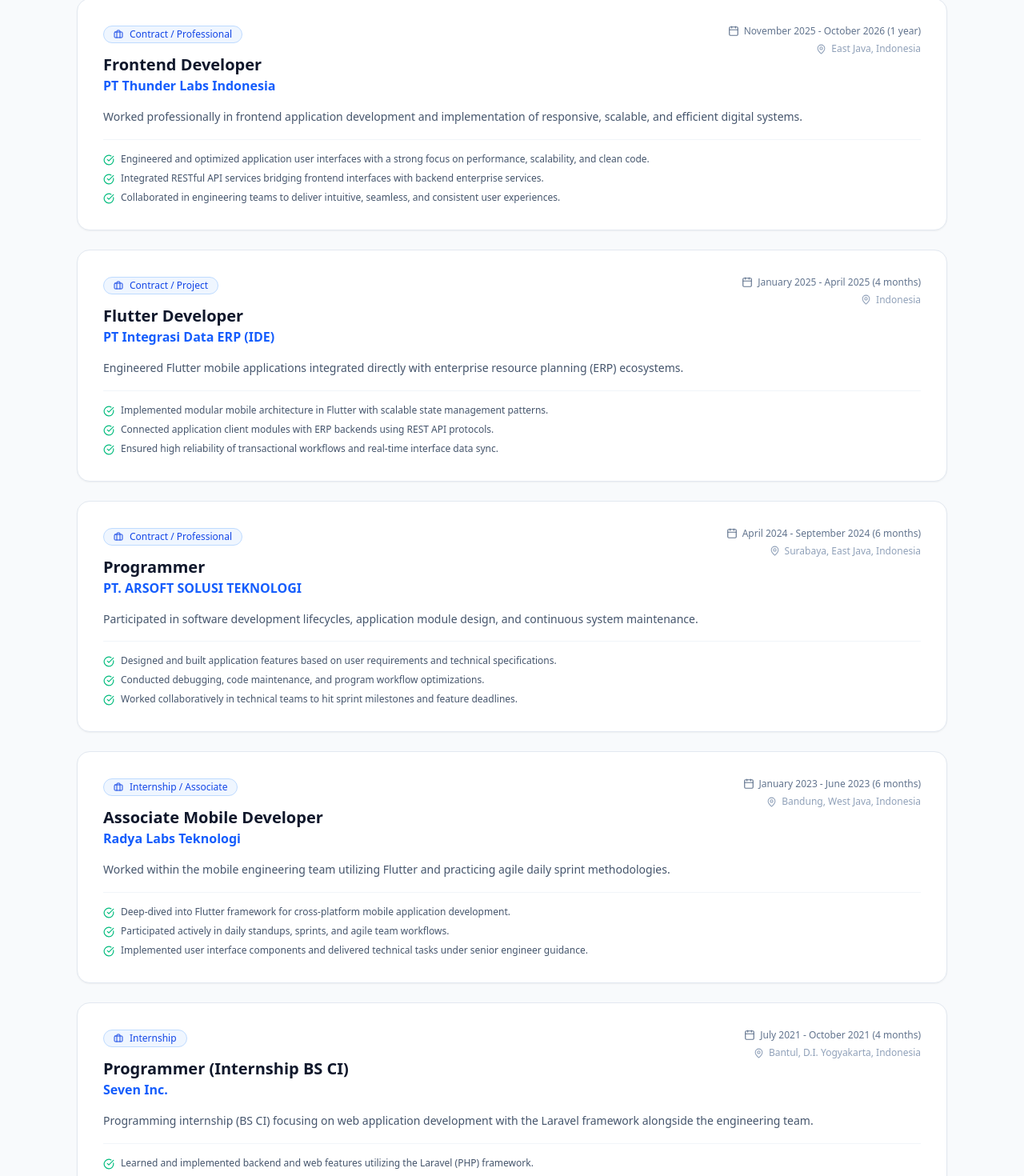
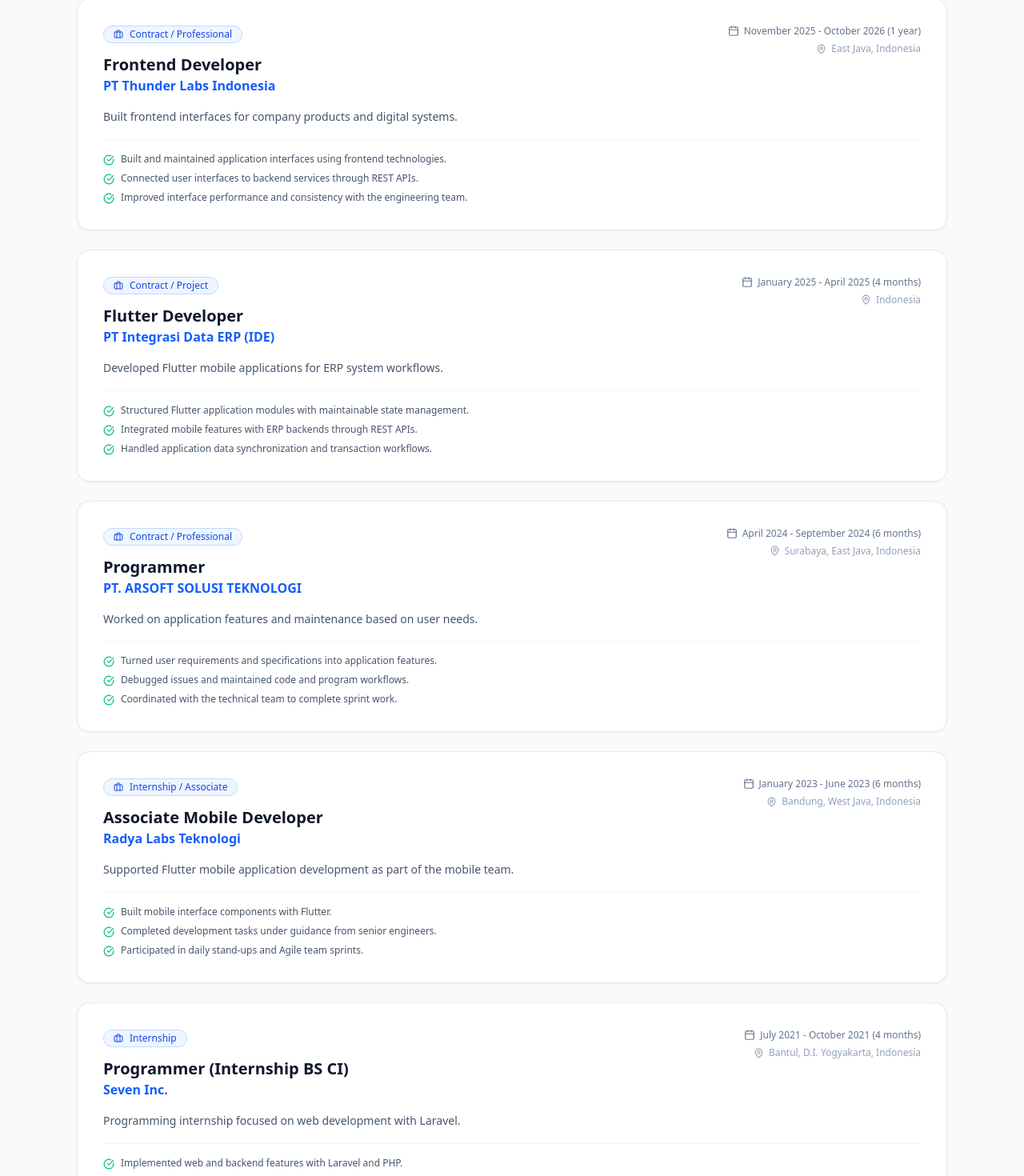
Before and after one commit to rezaoktaviansandyxx/my-portfolio, a Next.js app: page / in a window 1280 px wide. Shown: the part 3742-5212 px from the top of the page at 80% size. Built offline with nearby package versions, Linux system fonts and the light colour scheme; no server answers.

Commit message:
Update experience descriptions

```diff
--- a/src/data/experience.ts
+++ b/src/data/experience.ts
@@ -19,17 +19,17 @@ export const localizedExperienceData: LocalizedWorkExperience[] = [
     locationEn: "East Java, Indonesia",
     type: "Contract / Professional",
     typeEn: "Contract / Professional",
-    description: "Bekerja secara profesional dalam pengembangan antarmuka frontend aplikasi dan implementasi sistem digital yang responsif dan efisien.",
-    descriptionEn: "Worked professionally in frontend application development and implementation of responsive, scalable, and efficient digital systems.",
+    description: "Mengembangkan antarmuka frontend untuk produk dan sistem digital perusahaan.",
+    descriptionEn: "Built frontend interfaces for company products and digital systems.",
     responsibilities: [
-      "Mengembangkan dan mengoptimalkan antarmuka aplikasi dengan fokus pada performa, skalabilitas, dan clean code.",
-      "Mengintegrasikan layanan REST API antara antarmuka pengguna dan backend sistem.",
-      "Berkolaborasi dalam tim pengembang untuk memastikan pengalaman pengguna yang intuitif dan konsisten."
+      "Membangun dan merawat antarmuka aplikasi menggunakan teknologi frontend.",
+      "Menghubungkan antarmuka dengan layanan backend melalui REST API.",
+      "Menyempurnakan performa dan konsistensi antarmuka bersama tim pengembang."
     ],
     responsibilitiesEn: [
-      "Engineered and optimized application user interfaces with a strong focus on performance, scalability, and clean code.",
-      "Integrated RESTful API services bridging frontend interfaces with backend enterprise services.",
-      "Collaborated in engineering teams to deliver intuitive, seamless, and consistent user experiences."
+      "Built and maintained application interfaces using frontend technologies.",
+      "Connected user interfaces to backend services through REST APIs.",
+      "Improved interface performance and consistency with the engineering team."
     ]
   },
   {
@@ -41,17 +41,17 @@ export const localizedExperienceData: LocalizedWorkExperience[] = [
     locationEn: "Indonesia",
     type: "Contract / Project",
     typeEn: "Contract / Project",
-    description: "Mengembangkan aplikasi mobile berbasis Flutter yang terintegrasi dengan ekosistem enterprise resource planning (ERP).",
-    descriptionEn: "Engineered Flutter mobile applications integrated directly with enterprise resource planning (ERP) ecosystems.",
+    description: "Mengembangkan aplikasi mobile Flutter untuk kebutuhan sistem ERP.",
+    descriptionEn: "Developed Flutter mobile applications for ERP system workflows.",
     responsibilities: [
-      "Mengimplementasikan arsitektur aplikasi mobile Flutter dengan state management yang modular.",
-      "Menghubungkan modul aplikasi dengan backend ERP melalui protokol REST API.",
-      "Memastikan keandalan alur transaksi dan data antarmuka sistem secara real-time."
+      "Menyusun modul aplikasi Flutter dengan state management yang terstruktur.",
+      "Mengintegrasikan fitur mobile dengan backend ERP melalui REST API.",
+      "Menangani sinkronisasi data dan alur transaksi pada aplikasi."
     ],
     responsibilitiesEn: [
-      "Implemented modular mobile architecture in Flutter with scalable state management patterns.",
-      "Connected application client modules with ERP backends using REST API protocols.",
-      "Ensured high reliability of transactional workflows and real-time interface data sync."
+      "Structured Flutter application modules with maintainable state management.",
+      "Integrated mobile features with ERP backends through REST APIs.",
+      "Handled application data synchronization and transaction workflows."
     ]
   },
   {
@@ -63,17 +63,17 @@ export const localizedExperienceData: LocalizedWorkExperience[] = [
     locationEn: "Surabaya, East Java, Indonesia",
     type: "Contract / Professional",
     typeEn: "Contract / Professional",
-    description: "Terlibat dalam siklus hidup pengembangan perangkat lunak, perancangan modul aplikasi, dan pemeliharaan sistem.",
-    descriptionEn: "Participated in software development lifecycles, application module design, and continuous system maintenance.",
+    description: "Mengerjakan pengembangan fitur dan pemeliharaan aplikasi sesuai kebutuhan pengguna.",
+    descriptionEn: "Worked on application features and maintenance based on user needs.",
     responsibilities: [
-      "Merancang dan membangun fitur-fitur aplikasi sesuai dengan spesifikasi kebutuhan pengguna.",
-      "Melakukan debugging, pemeliharaan kode, serta optimalisasi alur kerja program.",
-      "Bekerja sama dalam tim teknis untuk mencapai target sprint dan penyelesaian fitur."
+      "Menerjemahkan spesifikasi kebutuhan menjadi fitur aplikasi.",
+      "Menelusuri bug dan memperbaiki kode serta alur program.",
+      "Mengikuti koordinasi tim teknis untuk menyelesaikan pekerjaan sprint."
     ],
     responsibilitiesEn: [
-      "Designed and built application features based on user requirements and technical specifications.",
-      "Conducted debugging, code maintenance, and program workflow optimizations.",
-      "Worked collaboratively in technical teams to hit sprint milestones and feature deadlines."
+      "Turned user requirements and specifications into application features.",
+      "Debugged issues and maintained code and program workflows.",
+      "Coordinated with the technical team to complete sprint work."
     ]
   },
   {
@@ -85,17 +85,17 @@ export const localizedExperienceData: LocalizedWorkExperience[] = [
     locationEn: "Bandung, West Java, Indonesia",
     type: "Internship / Associate",
     typeEn: "Internship / Associate",
-    description: "Bekerja dalam tim mobile developer dengan menerapkan framework Flutter dan metodologi agile daily sprint.",
-    descriptionEn: "Worked within the mobile engineering team utilizing Flutter and practicing agile daily sprint methodologies.",
+    description: "Mendukung pengembangan aplikasi mobile Flutter sebagai bagian dari tim mobile.",
+    descriptionEn: "Supported Flutter mobile application development as part of the mobile team.",
     responsibilities: [
-      "Mempelajari dan mendalami framework Flutter untuk kebutuhan pengembangan aplikasi mobile lintas platform.",
-      "Bekerja dalam tim pengembang dengan mengikuti daily sprint dan proses agile harian.",
-      "Mengimplementasikan komponen antarmuka pengguna serta menyelesaikan task sesuai arahan tim senior."
+      "Membangun komponen antarmuka mobile menggunakan Flutter.",
+      "Menyelesaikan task pengembangan dengan arahan engineer senior.",
+      "Berpartisipasi dalam daily stand-up dan sprint tim Agile."
     ],
     responsibilitiesEn: [
-      "Deep-dived into Flutter framework for cross-platform mobile application development.",
-      "Participated actively in daily standups, sprints, and agile team workflows.",
-      "Implemented user interface components and delivered technical tasks under senior engineer guidance."
+      "Built mobile interface components with Flutter.",
+      "Completed development tasks under guidance from senior engineers.",
+      "Participated in daily stand-ups and Agile team sprints."
     ]
   },
   {
@@ -107,17 +107,17 @@ export const localizedExperienceData: LocalizedWorkExperience[] = [
     locationEn: "Bantul, D.I. Yogyakarta, Indonesia",
     type: "Internship",
     typeEn: "Internship",
-    description: "Magang pemrograman (BS CI) berfokus pada pengembangan aplikasi web menggunakan framework Laravel bersama tim pengembang.",
-    descriptionEn: "Programming internship (BS CI) focusing on web application development with the Laravel framework alongside the engineering team.",
+    description: "Magang pemrograman dengan fokus pada pengembangan web menggunakan Laravel.",
+    descriptionEn: "Programming internship focused on web development with Laravel.",
     responsibilities: [
-      "Mempelajari dan mengimplementasikan fitur backend dan web berbasis framework Laravel (PHP).",
-      "Berkolaborasi dalam tim proyek, pembagian tugas (task sharing), dan version control.",
-      "Menyelesaikan implementasi modul program sesuai spesifikasi tugas yang diberikan."
+      "Mengimplementasikan fitur web dan backend menggunakan Laravel dan PHP.",
+      "Mengerjakan modul sesuai spesifikasi dan pembagian tugas proyek.",
+      "Menggunakan Git untuk mengelola perubahan kode bersama tim."
     ],
     responsibilitiesEn: [
-      "Learned and implemented backend and web features utilizing the Laravel (PHP) framework.",
-      "Collaborated in project teams, code reviews, and Git version control workflows.",
-      "Completed program module implementations according to provided task specifications."
+      "Implemented web and backend features with Laravel and PHP.",
+      "Delivered modules based on project specifications and assigned tasks.",
+      "Used Git to manage code changes with the team."
     ]
   }
 ];
```
